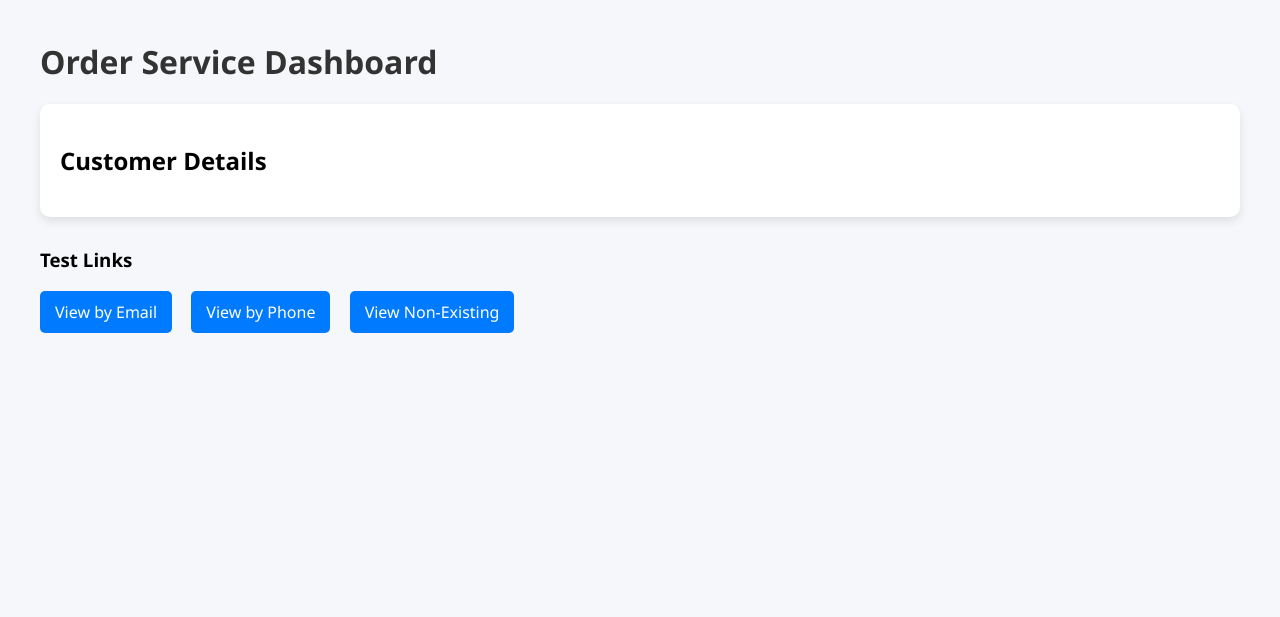
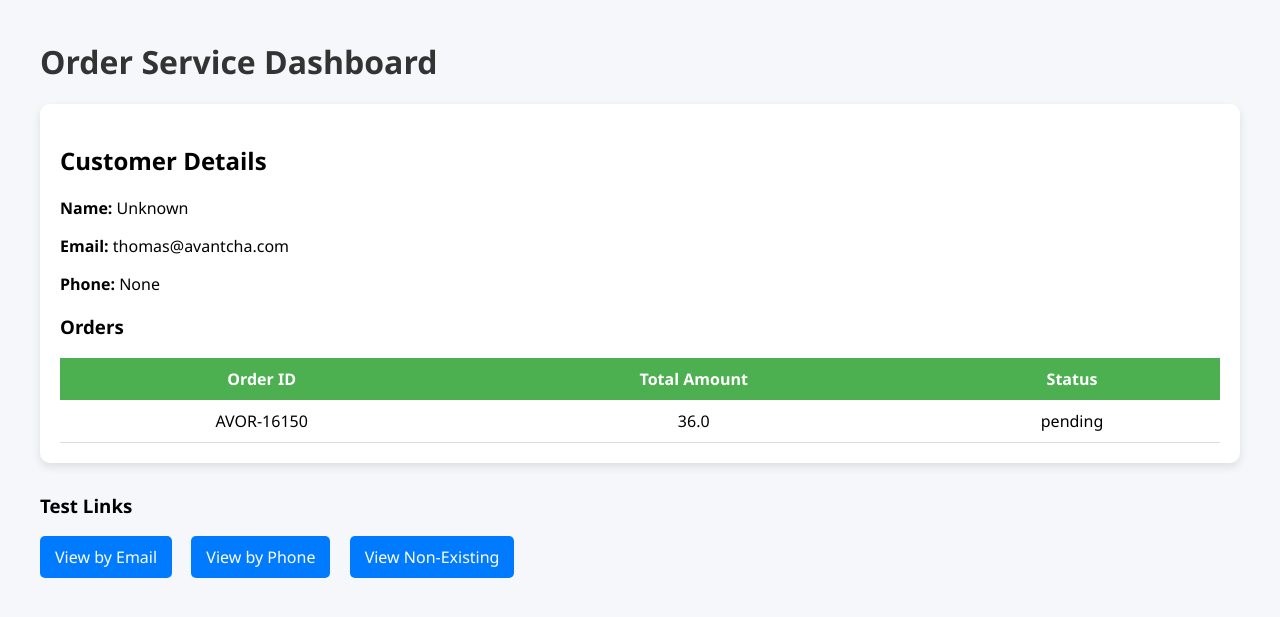
Before and after one commit to donsquido/Order_Service, a Flask app: page / in a window 1280 px wide. Shown: the top 617 px of the page. Run offline with Flask 3, Linux system fonts and the light colour scheme; data that the repository does not hold is empty.

Commit message:
Clean up API routes, improve formatting and error handling

```diff
--- a/app/api.py
+++ b/app/api.py
@@ -1,16 +1,19 @@
-from flask import render_template
-from flask import Blueprint, jsonify, request
+from flask import Blueprint, jsonify, request, render_template
 from app.services import order_service
 import logging
 
 logger = logging.getLogger(__name__)
+
 api_bp = Blueprint('api', __name__)
+
 
 @api_bp.route('/ingest-orders', methods=['POST'])
 def ingest_orders():
     """Endpoint to fetch and store orders from external API"""
     logger.info("Ingest orders endpoint called")
+
     result = order_service.fetch_and_store_orders()
+
     return jsonify(result), 200 if result['status'] == 'success' else 500
 
 
@@ -24,7 +27,7 @@ def get_customer_orders(identifier):
     if not customer_data:
         return jsonify({"error": "Customer not found"}), 404
 
-    return jsonify(customer_data)
+    return jsonify(customer_data), 200
 
 
 @api_bp.route('/orders', methods=['GET'])
@@ -57,7 +60,9 @@ def health_check():
 # UI HOME PAGE
 @api_bp.route('/')
 def home_page():
-    # auto fetch data so recruiter doesn't need to run ingest
+    """Home page - auto fetch and display sample customer"""
+
+    # Auto fetch data so recruiter doesn't need to run ingest manually
     order_service.fetch_and_store_orders()
 
     data = order_service.get_orders_by_customer("thomas@avantcha.com")
@@ -68,12 +73,16 @@ def home_page():
 # VIEW ORDERS (EMAIL / PHONE)
 @api_bp.route('/view-orders')
 def view_orders_page():
-    from flask import request
+    """View orders page via email or phone"""
 
     email = request.args.get("email")
     phone = request.args.get("phone")
 
     identifier = email or phone
+
+    if not identifier:
+        return render_template("error.html", message="Email or phone required")
+
     data = order_service.get_orders_by_customer(identifier)
 
     if not data:
--- a/app/templates/index.html
+++ b/app/templates/index.html
@@ -1,3 +1,4 @@
+
 <!DOCTYPE html>
 <html>
 <head>
@@ -30,6 +31,7 @@
             background-color: #4CAF50;
             color: white;
             padding: 10px;
+            text-align: center;
         }
 
         td {
@@ -37,8 +39,27 @@
             border-bottom: 1px solid #ddd;
         }
 
+        /* NEW: alignment fixes */
+        td.amount {
+            text-align: center;
+        }
+        td.status {
+            text-align: center;
+        }
+        td.orderid {
+            text-align: center;
+        }
+
         tr:hover {
             background-color: #f1f1f1;
+        }
+
+        tr[onclick] {
+            cursor: pointer;
+        }
+
+        tr[onclick]:hover {
+            background-color: #e6f2ff;
         }
 
         .links a {
@@ -54,6 +75,16 @@
         .links a:hover {
             background-color: #0056b3;
         }
+
+        /* NEW: better inner table styling */
+        table table {
+            margin-top: 10px;
+            border: 1px solid #ddd;
+        }
+
+        table table th {
+            background-color: #6fbf73;
+        }
     </style>
 </head>
 <body>
@@ -63,10 +94,10 @@
 <div class="card">
     <h2>Customer Details</h2>
 
-    {% if data %}
-    <p><b>Name:</b> {{ data.customer.name }}</p>
-    <p><b>Email:</b> {{ data.customer.email }}</p>
-    <p><b>Phone:</b> {{ data.customer.phone }}</p>
+
+    <p><b>Name:</b> Unknown</p>
+    <p><b>Email:</b> thomas@avantcha.com</p>
+    <p><b>Phone:</b> None</p>
 
     <h3>Orders</h3>
 
@@ -77,15 +108,49 @@
             <th>Status</th>
         </tr>
 
-        {% for order in data.orders %}
-        <tr>
-            <td>{{ order.order_id }}</td>
-            <td>{{ order.total_amount }}</td>
-            <td>{{ order.status }}</td>
+
+
+        <!-- CLICKABLE ORDER ROW -->
+        <tr onclick="toggleItems('items-1')">
+            <td class="orderid">AVOR-16150</td>
+            <td class="amount">36.0</td>
+            <td class="status">pending</td>
         </tr>
-        {% endfor %}
+
+        <!-- ITEMS ROW -->
+        <tr id="items-1" style="display:none;">
+            <td colspan="3">
+                <b>Items:</b>
+                <table width="100%">
+                    <thead>
+                        <tr>
+                            <th style="text-align:left;">Product</th>
+                            <th style="text-align:center;">Qty</th>
+                            <th style="text-align:right;">Price</th>
+                        </tr>
+                    </thead>
+                    <tbody>
+
+                        <tr>
+                            <td style="text-align:left;">TEA001</td>
+                            <td style="text-align:center;">2</td>
+                            <td style="text-align:right;">20.0</td>
+                        </tr>
+
+                        <tr>
+                            <td style="text-align:left;">TEA002</td>
+                            <td style="text-align:center;">1</td>
+                            <td style="text-align:right;">20.0</td>
+                        </tr>
+
+                    </tbody>
+                </table>
+            </td>
+        </tr>
+
+
     </table>
-    {% endif %}
+
 </div>
 
 <div class="links">
@@ -96,5 +161,16 @@
     <a href="/view-orders?email=wrong@example.com">View Non-Existing</a>
 </div>
 
+<script>
+function toggleItems(id) {
+    var row = document.getElementById(id);
+    if (row.style.display === "none") {
+        row.style.display = "table-row";
+    } else {
+        row.style.display = "none";
+    }
+}
+</script>
+
 </body>
 </html>
```
